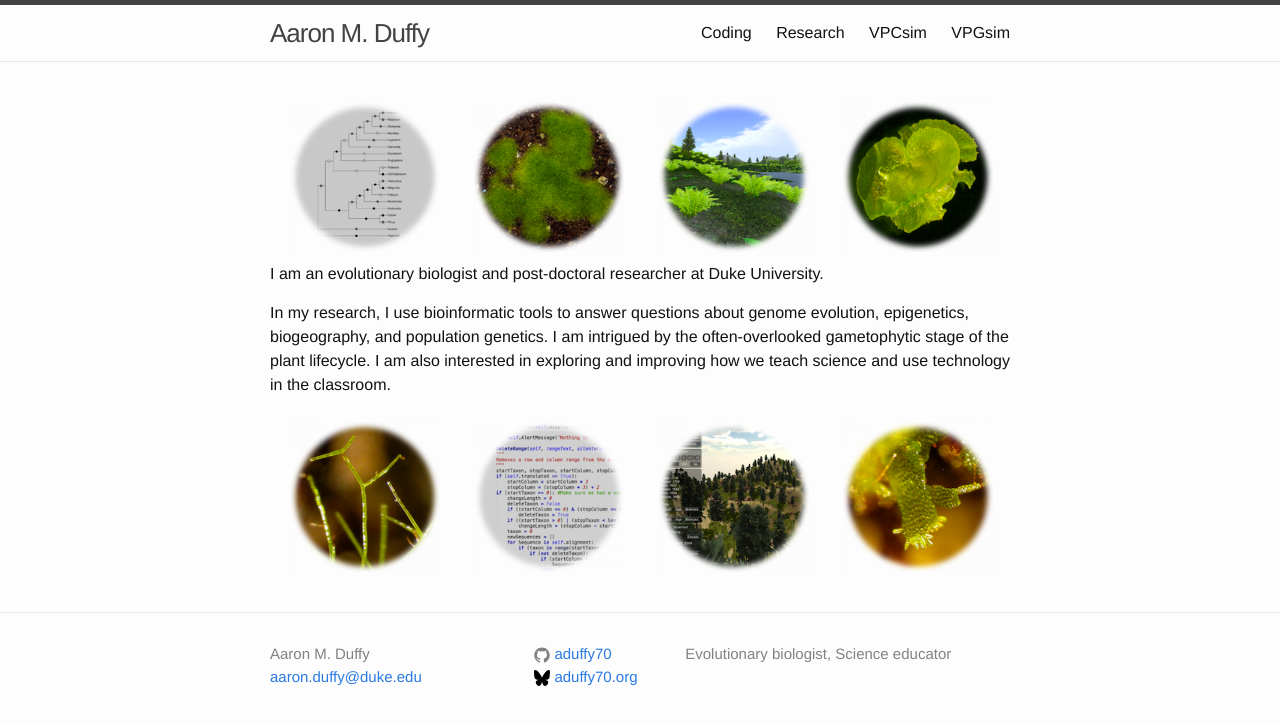
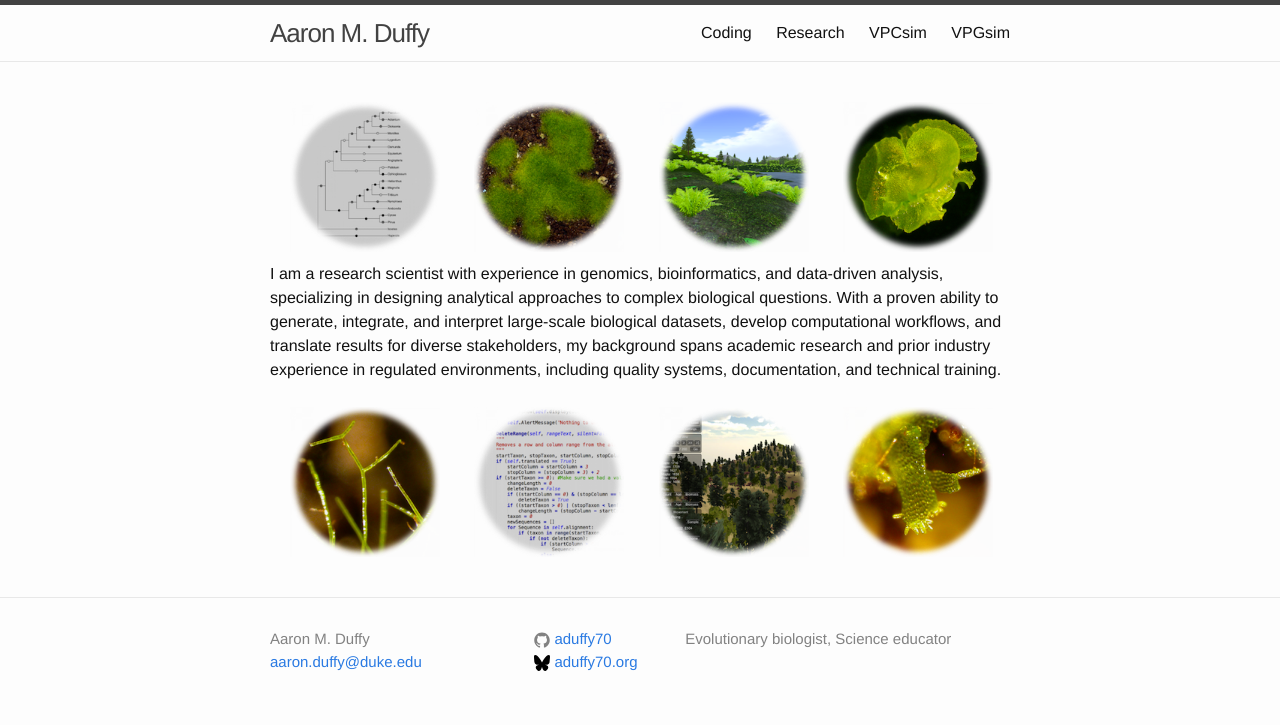
Before and after one commit to aduffy70/aduffy70.github.io, a Jekyll site: the page built from index.md, in a window 1280 px wide. Shown: the top 725 px of the page. Built offline with Jekyll 4.4.1, drawn with Linux system fonts in a browser that asks for light colours.

Commit message:
Update index.md
Updated research description

```diff
--- a/index.md
+++ b/index.md
@@ -9,8 +9,11 @@ layout: default
   <img src="images/Fern_Reproduction.png" width="150" height="150" alt="Fern Reproduction" />
 </div>
 <div id="hometext">
-  <p>I am an evolutionary biologist and post-doctoral researcher at Duke University.</p>
-  <p>In my research, I use bioinformatic tools to answer questions about genome evolution, epigenetics, biogeography, and population genetics. I am intrigued by the often-overlooked gametophytic stage of the plant lifecycle. I am also interested in exploring and improving how we teach science and use technology in the classroom.</p>
+  <p>I am a research scientist with experience in genomics, bioinformatics, and data-driven analysis,
+specializing in designing analytical approaches to complex biological questions. With a proven ability to generate,
+integrate, and interpret large-scale biological datasets, develop computational workflows, and translate
+results for diverse stakeholders, my background spans academic research and prior industry experience in
+regulated environments, including quality systems, documentation, and technical training.</p>
 </div>
 <div id="homeimages">
   <img src="images/Trichomanes_intricatum.png" width="150" height="150" alt="Trichomanes intricatum, Crepidomanes intricatum" />
```
